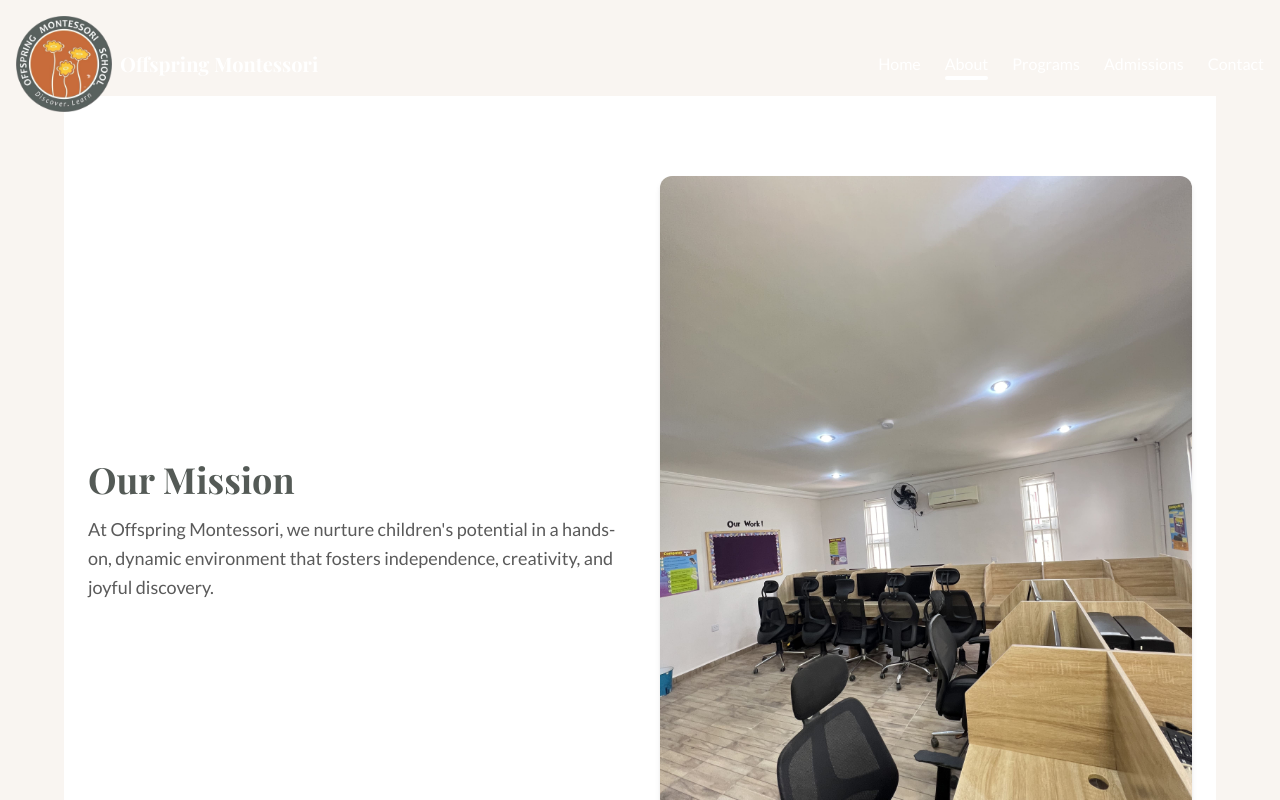
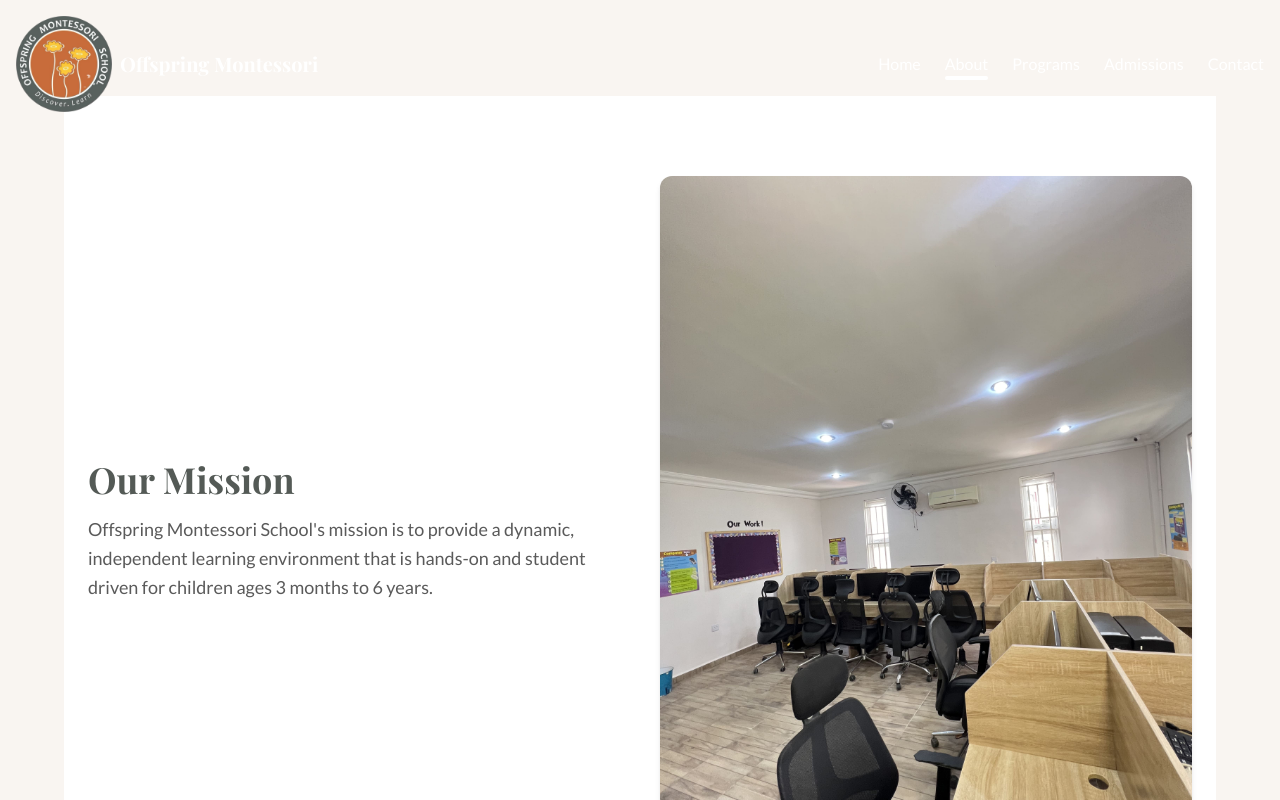
Before and after one commit to ZzelakS/Offspring, a React (Vite) app: page /about in a window 1280 px wide. Shown: the top 800 px of the page. Built offline with nearby package versions, Linux system fonts and the light colour scheme.

Commit message:
modified content

```diff
--- a/src/pages/About.jsx
+++ b/src/pages/About.jsx
@@ -18,7 +18,7 @@ export default function About() {
         <motion.div initial="hidden" whileInView="visible" viewport={{ once: true }} variants={fadeUp}>
           <h2 className="text-4xl font-semibold mb-4 text-[#545A56]">Our Mission</h2>
           <p className="text-lg text-[#5A5A5A] leading-relaxed">
-            At Offspring Montessori, we nurture children's potential in a hands-on, dynamic environment that fosters independence, creativity, and joyful discovery.
+            Offspring Montessori School's mission is to provide a dynamic, independent learning environment that is hands-on and student driven for children ages 3 months to 6 years.
           </p>
         </motion.div>
         <motion.img
--- a/src/pages/Home.jsx
+++ b/src/pages/Home.jsx
@@ -55,7 +55,7 @@ export default function Home() {
             animate={{ opacity: 1 }}
             transition={{ delay: 0.5 }}
           >
-            Discover. Learn. Grow.
+            Uncovering the potentials in your child!
           </motion.p>
           <motion.div
             initial={{ opacity: 0 }}
@@ -66,7 +66,7 @@ export default function Home() {
               to="/admissions"
               className="inline-block mt-6 px-8 py-3 bg-[#D88B3F] text-white text-lg rounded-full hover:bg-[#C17830] transition duration-300 shadow-lg"
             >
-              Enroll Now
+              Enrol
             </Link>
           </motion.div>
         </div>
@@ -205,7 +205,7 @@ export default function Home() {
         </div>
         <div className="text-center mt-10">
           <Link
-            to="/gallery"
+            to="#"
             className="px-8 py-3 bg-[#D88B3F] text-white rounded-full hover:bg-[#C17830] transition duration-300 shadow-lg"
           >
             View Full Gallery
```
